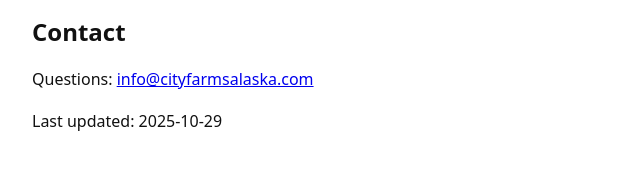
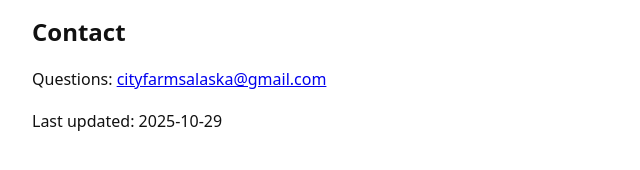
Before and after one commit to cityfarmsalaska/invoices-downloader, a plain HTML site: page docs/terms.html in a window 1280 px wide. Shown: the part 786-956 px from the top of the page, 198-838 px from the left. Drawn offline with Linux system fonts and the light colour scheme.

Commit message:
Update terms.html

```diff
--- a/docs/terms.html
+++ b/docs/terms.html
@@ -43,7 +43,7 @@
   </ol>
 
   <h2>Contact</h2>
-  <p>Questions: <a href="info@cityfarmsalaska.com">info@cityfarmsalaska.com</a></p>
+  <p>Questions: <a href="cityfarmsalaska@gmail.com">cityfarmsalaska@gmail.com</a></p>
 
   <p>Last updated: <span id="d"></span></p>
   <script>document.getElementById('d').textContent=new Date().toISOString().slice(0,10);</script>
```
